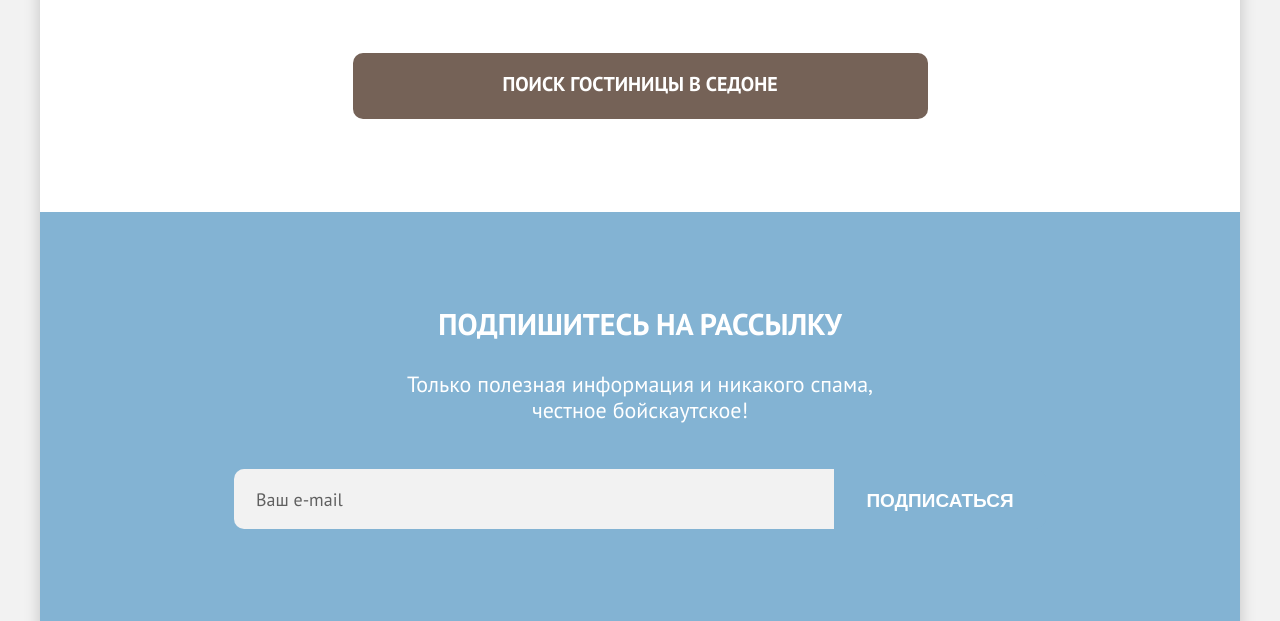
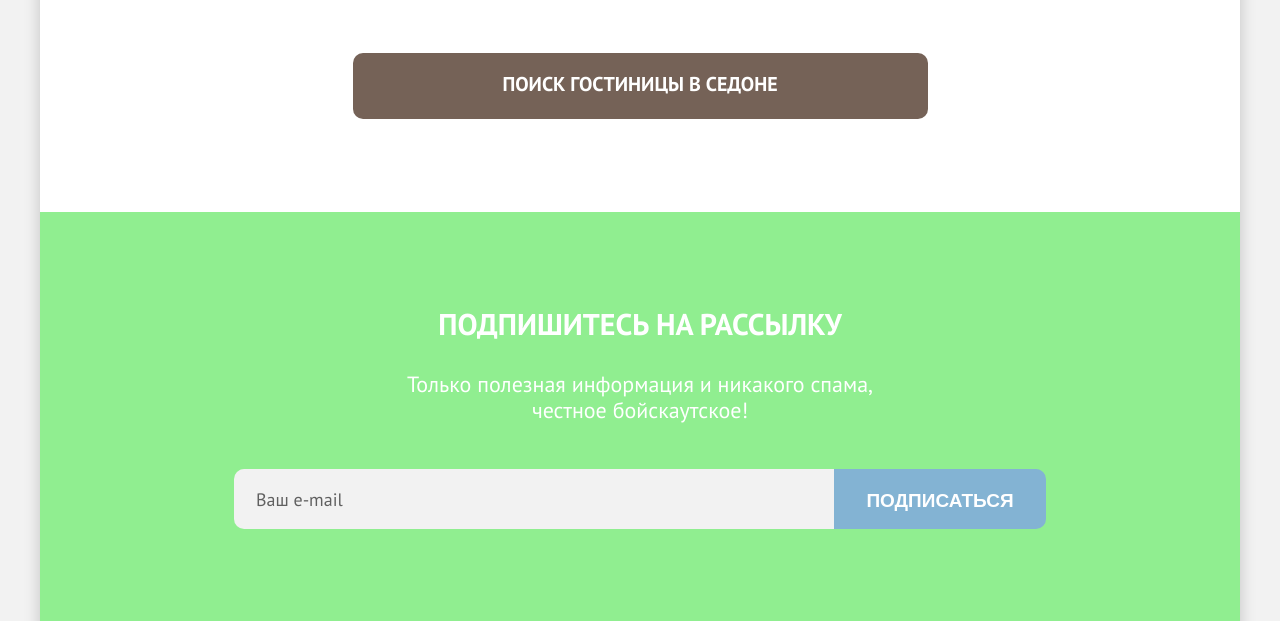
Before and after one commit to htmlacademy-htmlcss/1997457-sedona-33, a plain HTML site: page index.html in a window 1280 px wide. Shown: the part 2579-3200 px from the top of the page. Drawn offline with Linux system fonts and the light colour scheme.

Commit message:
фавиконка не работает

```diff
--- a/index.html
+++ b/index.html
@@ -4,6 +4,7 @@
     <meta charset="utf-8">
     <title>HTML Academy: Седона</title>
     <link rel="stylesheet" href="styles/styles.css">
+    <link rel="icon" href="favicon.ico">
   </head>
   <body>
     <div class="body-container">
--- a/styles/styles.css
+++ b/styles/styles.css
@@ -592,7 +592,7 @@ img {
   flex-direction: column;
   align-items: center;
   min-height: 411px;
-  background-color: #83b3d3;
+  background-color: lightgreen;
   background-image: url("../images/background_subscribe.jpg");
   background-size: 100% 411px;
   background-repeat: no-repeat;
```
Also changed, not shown: catalog.html (+1 -0 lines), favicon.ico (added).
